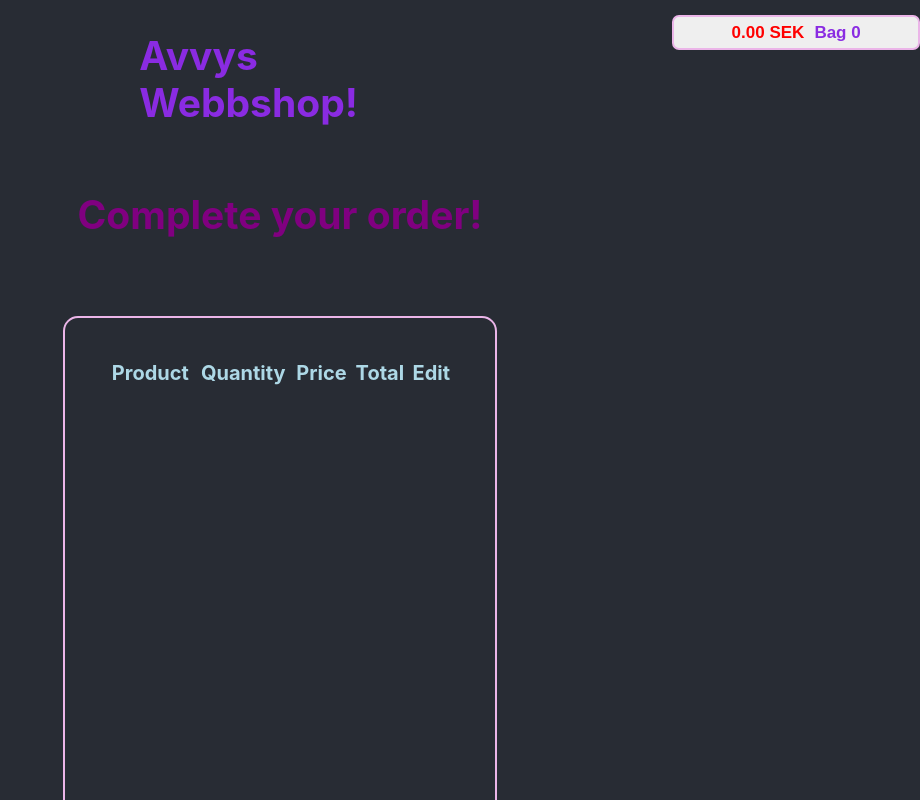
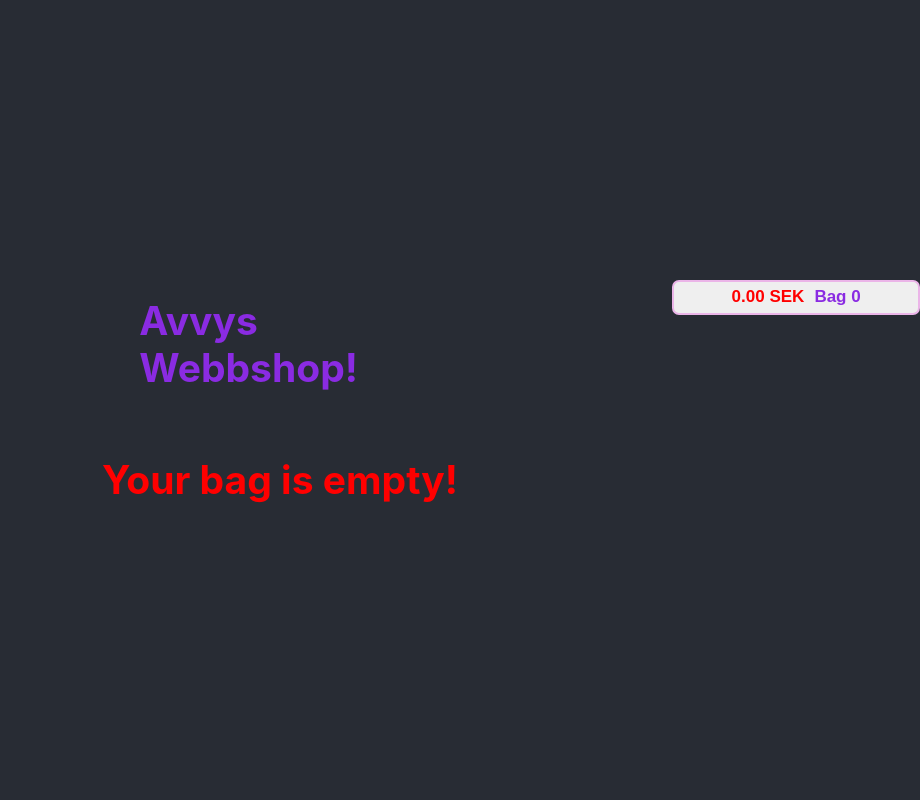
Before and after one commit to AvvyT/Ecommerce-site-using_Cockpit_backend_mandatory-cms2, a React (Create React App) app: page /bag in a window 1280 px wide. Shown: the top 800 px of the page, without its empty margins (360-1280 px from the left). Built offline with nearby package versions, Linux system fonts and the light colour scheme.

Commit message:
fixed bag-empty last..

```diff
--- a/src/components/Bag.js
+++ b/src/components/Bag.js
@@ -18,12 +18,17 @@ function Bag() {
     }, []);
 
     return (
-        <div className="App-header">
+        <>
             <Helmet>
                 <title>Bag page</title>
             </Helmet>
+            {bagarticles.length === 0 ? (
+                <h2 style={{ color: 'red' }}>Your bag is empty!</h2>
+            ) : (
+                    <div className="App-header">
                         <h2 style={{ color: 'purple' }}>Complete your order!</h2>
                         <br></br>
+
                         <table className='table'>
                             <thead>
                                 <tr style={{ color: 'lightblue' }}>
@@ -51,6 +56,8 @@ function Bag() {
 
                         <button style={{ width: '95px' }} className='buy'><Link to={'/checkout'}>Buy</Link></button>
                     </div>
+                )}
+        </>
     );
 }
 
```
Lines whose indentation alone changed are shown as unchanged.
